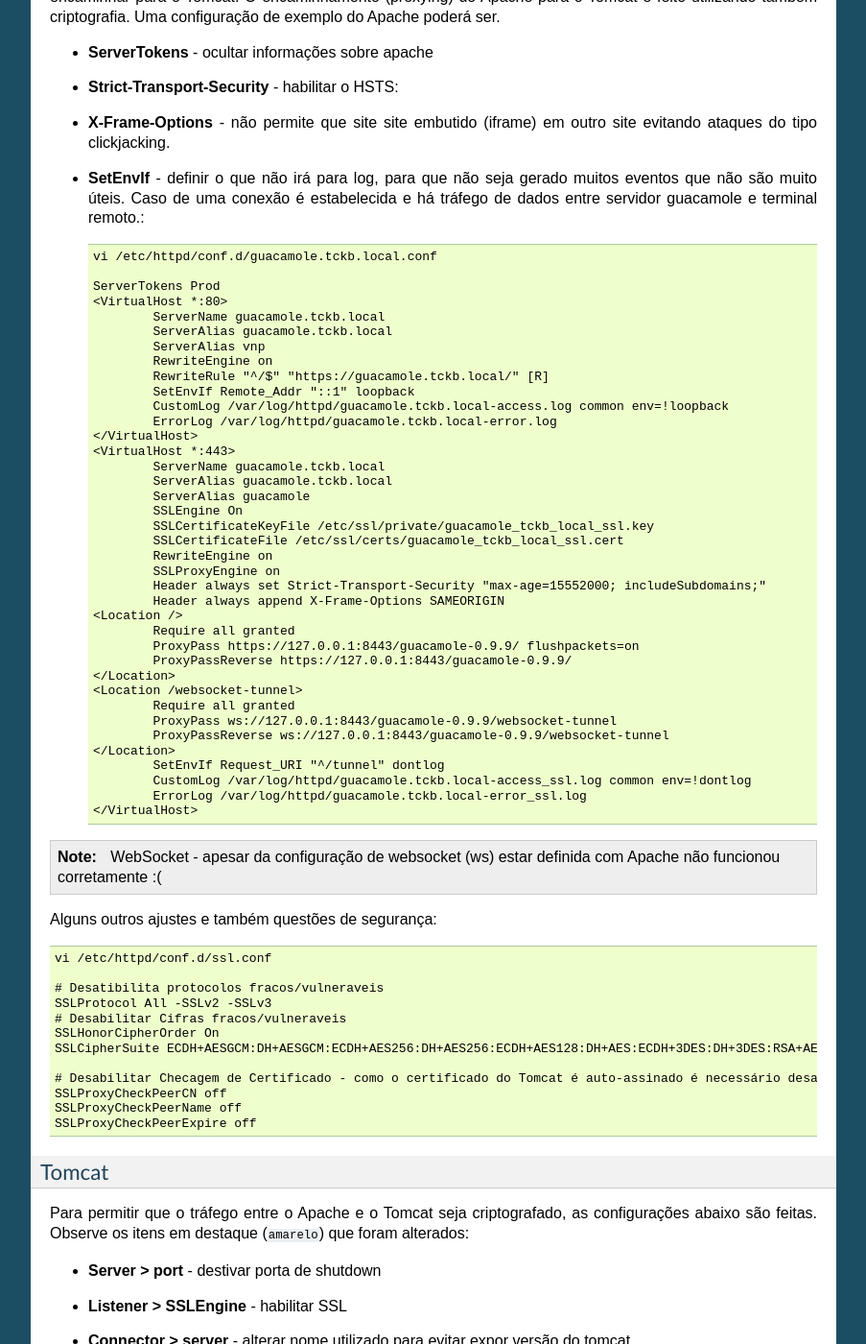
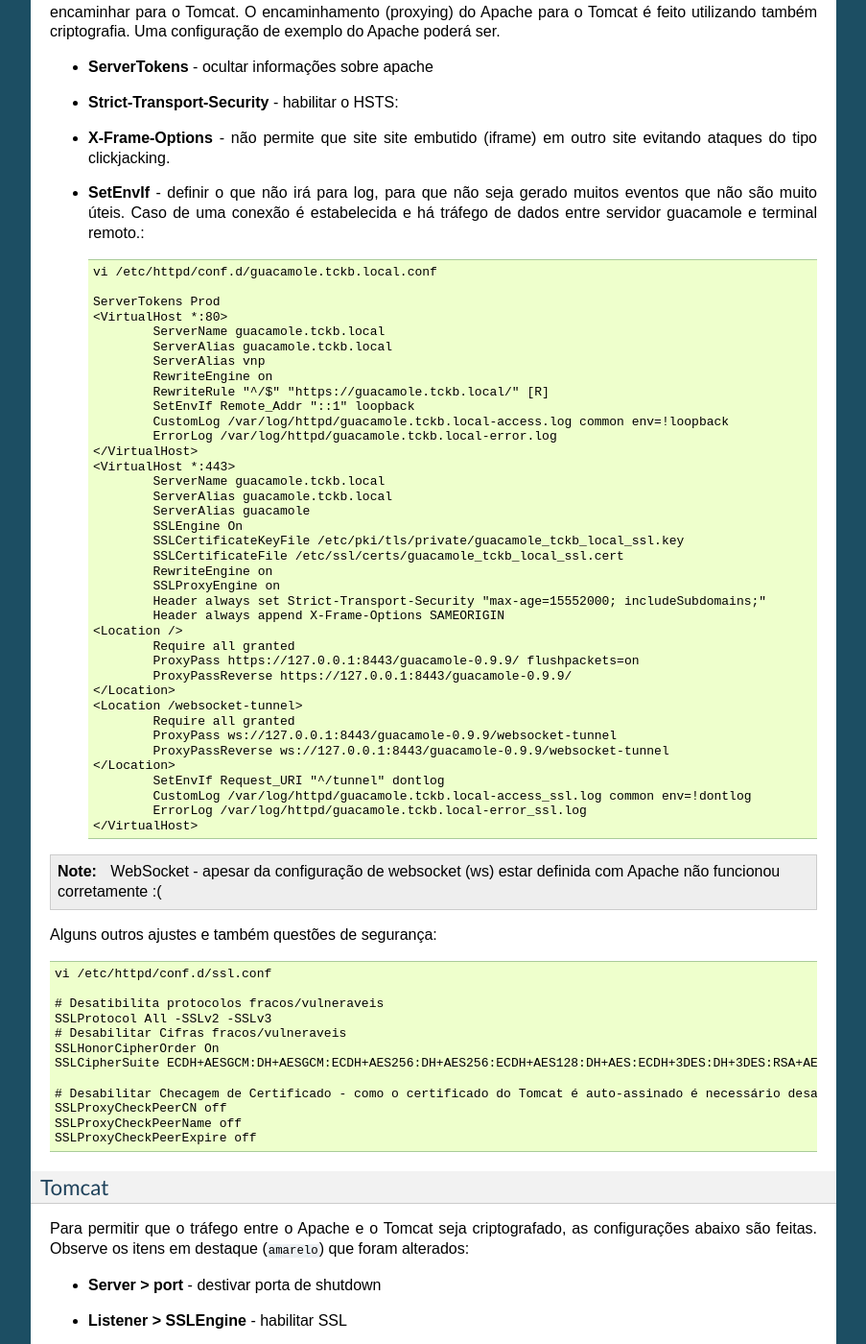
Before and after one commit to ThiagoCruzBr/kb, a Sphinx documentation site: the page built from source/guacamole.rst, in a window 1280 px wide and 1400 px high, scrolled down 4829 px. Shown: the whole window at 96% size, without its empty margins (198-1101 px from the left). Built offline with Sphinx 7.4.7, drawn with Linux system fonts in a browser that asks for light colours; some of the changed text lies outside the part shown.

```diff
--- a/source/guacamole.rst
+++ b/source/guacamole.rst
@@ -265,7 +266,7 @@ Será o serviço responsável por receber as solicitações do usuários e aplic
             ServerAlias guacamole.tckb.local
             ServerAlias guacamole
             SSLEngine On
-            SSLCertificateKeyFile /etc/ssl/private/guacamole_tckb_local_ssl.key
+            SSLCertificateKeyFile /etc/pki/tls/private/guacamole_tckb_local_ssl.key
             SSLCertificateFile /etc/ssl/certs/guacamole_tckb_local_ssl.cert
             RewriteEngine on
             SSLProxyEngine on
```
Also changed, not shown: other parts of source/guacamole.rst (+3 -2 lines), source/index.rst (+7 -0 lines).
